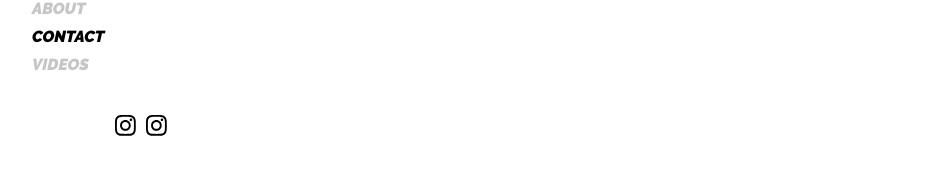
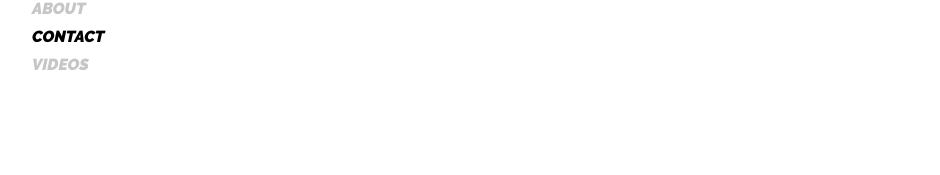
Before and after one commit to calebbrenden/my-site, a Jekyll site: the page built from contact.md, in a window 1280 px wide. Shown: the part 235-410 px from the top of the page, without its empty margins (36-976 px from the left). Built offline with Jekyll 4.4.1, drawn with Linux system fonts in a browser that asks for light colours.

Commit message:
cleaning up icon css

```diff
--- a/_sass/hydeout/_layout.scss
+++ b/_sass/hydeout/_layout.scss
@@ -373,13 +373,7 @@
 /* USE THESE TO CHANGE THE COLOR OF YOUR SOCIAL ICON LINKS */
 
   svg {
-    fill: #000;
-    -webkit-box-pack: end;
-        -ms-flex-pack: end;
-            justify-content: flex-end;
-    -webkit-box-align: end;
-        -ms-flex-align: end;
-            align-items: flex-end;
+    fill: rgba(255, 255, 255, 0.85);
   }
 
   /*&:hover, &:focus, &.active {
@@ -387,10 +381,8 @@
   }*/
 
   &:hover, &:focus {
-    color: #000;
     text-decoration: none;
     &.icon {
-      color: #000;
       text-decoration: none;
     }
   }
@@ -402,39 +394,24 @@
 }
 
 #sidebar nav {
-  display: -webkit-box;
-  display: -ms-flexbox;
   display: flex;
 }
 
 #sidebar-nav-links {
-  -webkit-box-orient: vertical;
-  -webkit-box-direction: normal;
-      -ms-flex-flow: column nowrap;
-          flex-flow: column nowrap;
+  flex-flow: column nowrap;
 }
 
 #sidebar-icon-links {
   max-width: 100%;
-  -webkit-box-orient: horizontal;
-  -webkit-box-direction: normal;
-      -ms-flex-flow: row wrap;
-          flex-flow: row wrap;
-  -webkit-box-pack: center;
-      -ms-flex-pack: center;
-          justify-content: center;
+  flex-flow: row wrap;
+  justify-content: center;
   padding: 2rem;
+  margin-top: 1rem;
 
       /* full screen mode */
   @media (min-width: $large-breakpoint) {
     margin-left: -0.25em;
-    -webkit-box-pack: start;
-        -ms-flex-pack: start;
-            justify-content: flex-end;
-    margin-top: auto;
-    -webkit-box-align: end;
-        -ms-flex-align: end;
-            align-items: flex-end;
+    justify-content: flex-start;
   }
 }
 
@@ -450,9 +427,6 @@
   font-size: 1.3rem;
   display: inline-block;
   margin: 0 0.25em;
-  -webkit-box-align: end;
-      -ms-flex-align: end;
-          align-items: flex-end;
 }
 
 
```
